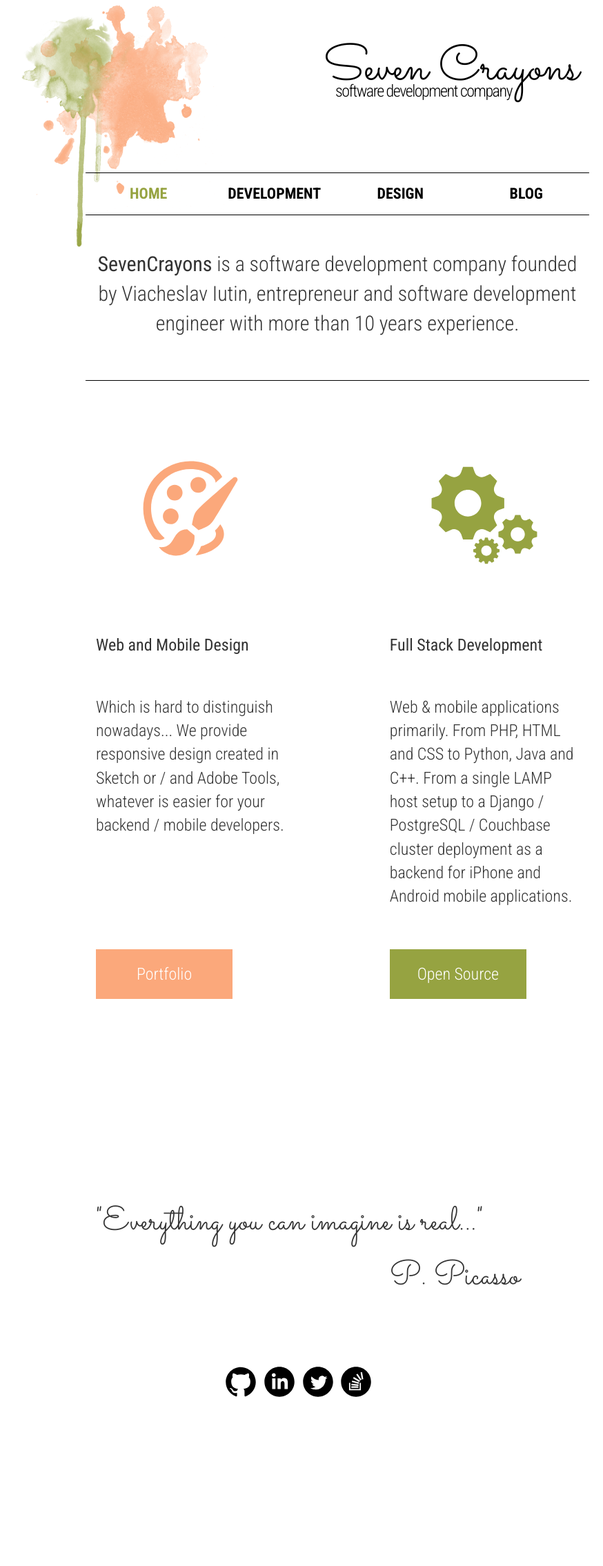
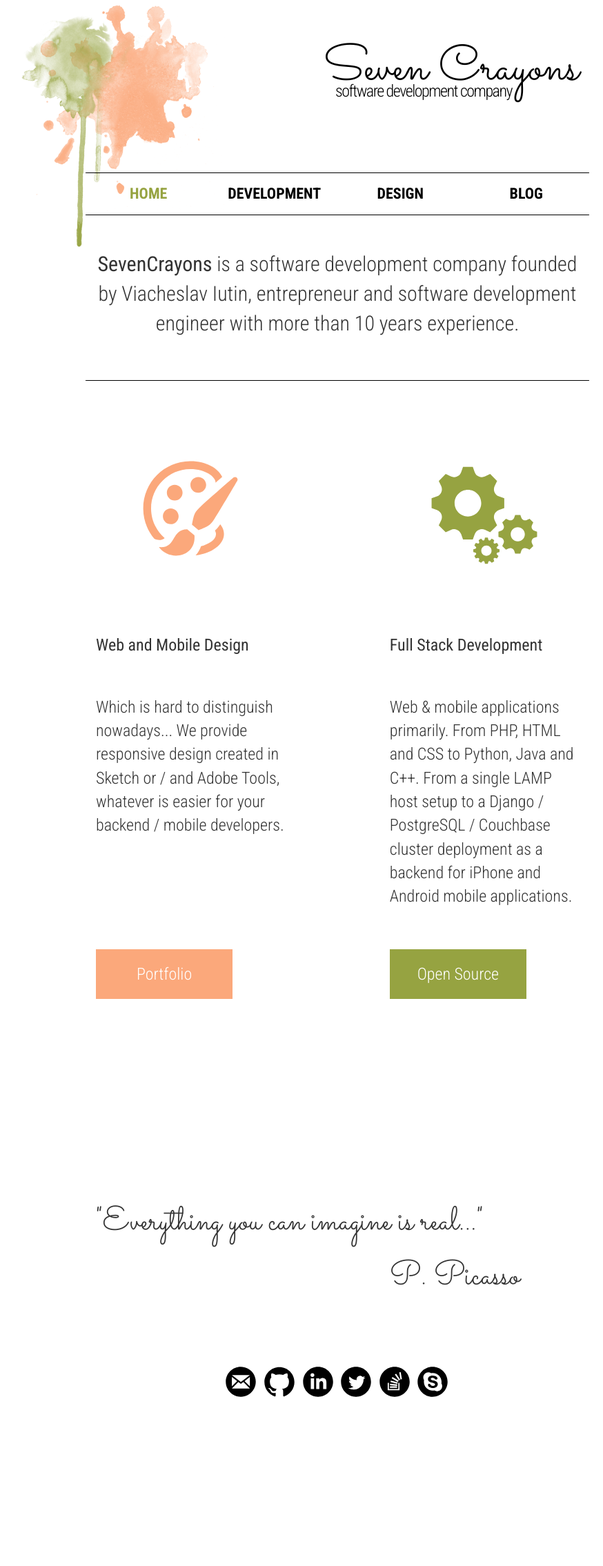
Before and after one commit to iutinvg/iutinvg.github.io, a Jekyll site: the page built from index.html, in a window 1280 px wide. Shown: the whole page at 69% size, without its empty margins (151-1025 px from the left). Built offline with Jekyll 4.4.1, drawn with Linux system fonts in a browser that asks for light colours; nearby versions of some CDN libraries.

Commit message:
put them back :)

```diff
--- a/_includes/footer.html
+++ b/_includes/footer.html
@@ -13,10 +13,12 @@
   <div class="row social">
     <div class="col-xs-10 col-xs-offset-1 col-sm-6 col-sm-offset-3">
       <ul class="list-inline">
+        <li><a target="_blank" class="email" href="mailto:iutinvg@gmail.com">Email</a></li>
         <li><a target="_blank" class="github" href="https://github.com/iutinvg">Github</a></li>
         <li><a target="_blank" class="linkedin" href="https://linkedin.com/in/iutin">Linkedin</a></li>
         <li><a target="_blank" class="twitter" href="https://twitter.com/iutinvg">Twitter</a></li>
         <li><a target="_blank" class="stack" href="http://stackoverflow.com/users/444966/iutinvg">Stackoverflow</a></li>
+        <li><a target="_blank" class="skype" href="skype:iutinslava">Skype</a></li>
       </ul>
     </div>
   </div>
```
